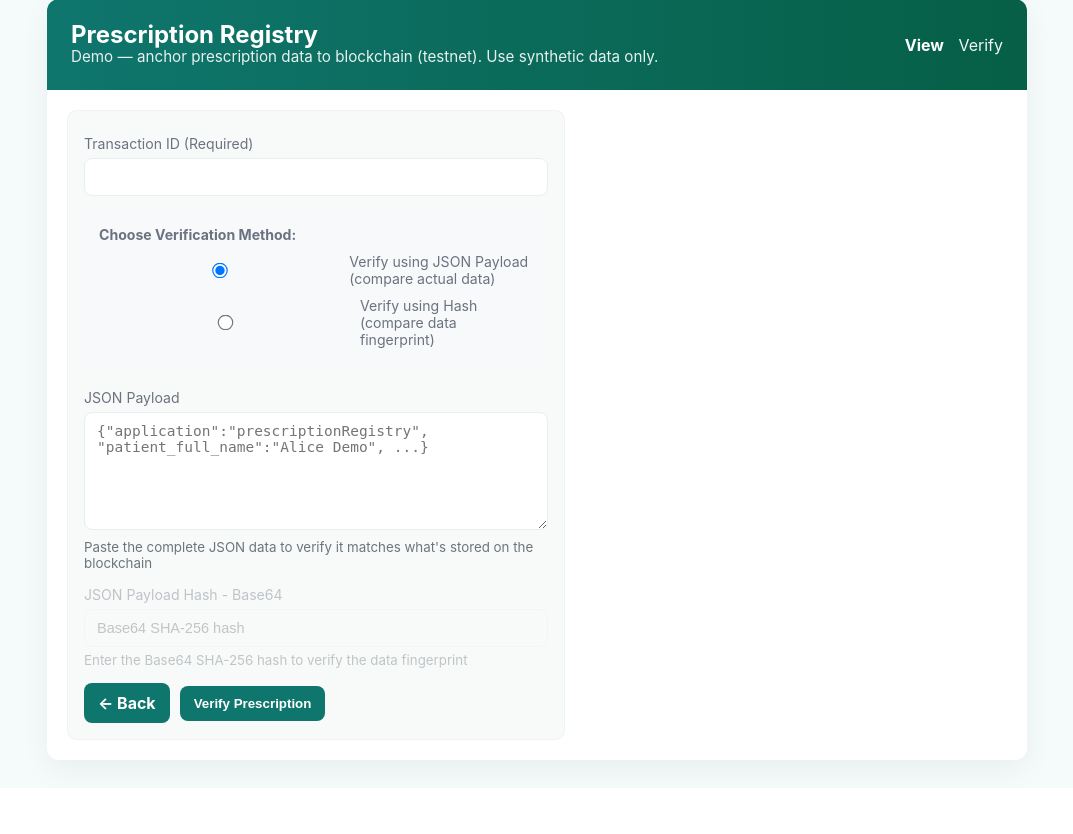
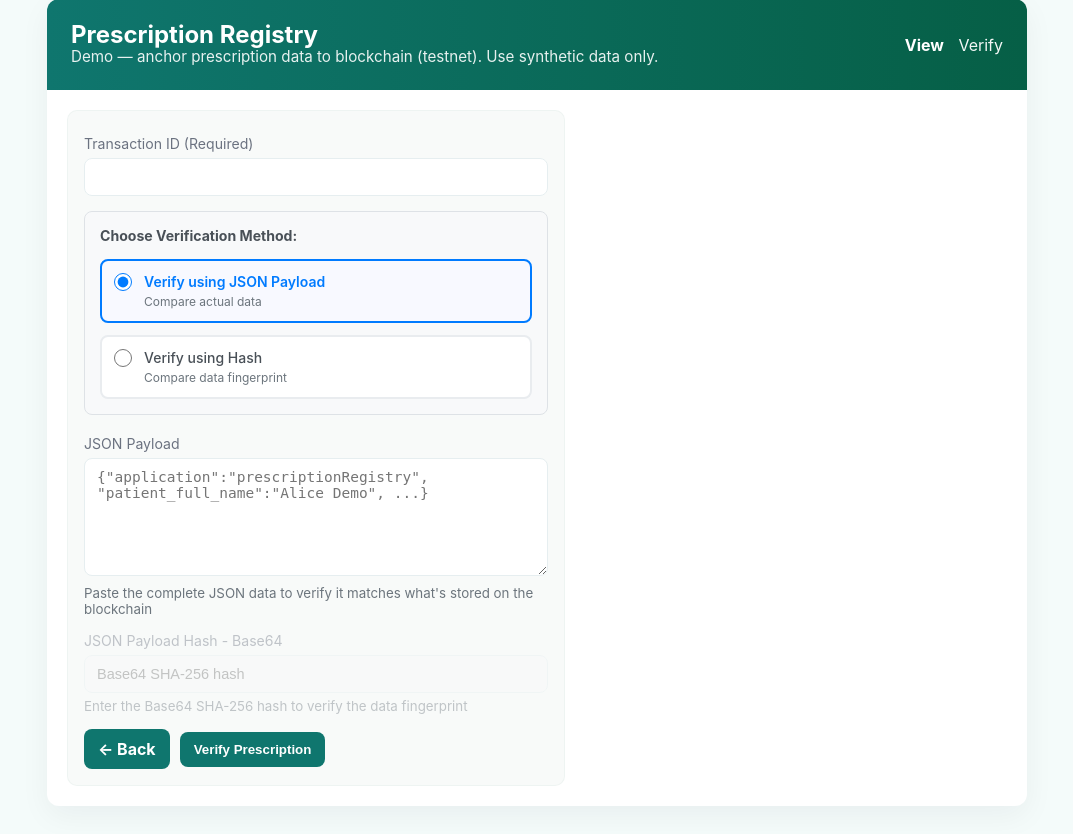
Before and after one commit to edzaniBruce51/algorand-prescription-registry-v1, a Flask app: page /verify_prescription in a window 1280 px wide. Shown: the part 29-863 px from the top of the page, without its empty margins (103-1176 px from the left). Before the commit the page ends 814 px from the top, so only its background shows below. Run offline with Flask 3, Linux system fonts and the light colour scheme.

Commit message:
updated the verification template to use radio buttons for mode selection and success/failure messages color changes

```diff
--- a/app.py
+++ b/app.py
@@ -180,6 +180,7 @@ def prescriptions_json():
 
 # verify transactions on the blockchain
 # Updated verify_prescription route for app.py
+# Updated verify_prescription route for app.py
 @app.route("/verify_prescription", methods=["GET", "POST"])
 def verify_prescription():
     if request.method == "POST":
@@ -264,9 +265,29 @@ def verify_prescription():
                     result = response.json()
 
                     # Determine verification result for banner
-                    if result.get("isValid") or result.get("verified"):
-                        verification_message = "✅ Prescription verification successful! The data matches the blockchain record."
+                    # Check the actual fields returned by the API
+                    is_hash_verified = result.get("data", {}).get("isJsonPayloadHashVerified", False)
+                    is_tx_on_blockchain = result.get("data", {}).get("isTransactionIdOnBlockchain", False)
+
+                    # Also check direct fields in case API structure is different
+                    if not is_hash_verified:
+                        is_hash_verified = result.get("isJsonPayloadHashVerified", False)
+                    if not is_tx_on_blockchain:
+                        is_tx_on_blockchain = result.get("isTransactionIdOnBlockchain", False)
+
+                    if verification_type == "hash" and is_hash_verified and is_tx_on_blockchain:
+                        verification_message = "✅ Hash verification successful! The data fingerprint matches the blockchain record."
                         verification_status = "success"
+                    elif verification_type == "payload" and is_tx_on_blockchain:
+                        # For payload verification, check if payload verification passed
+                        is_payload_verified = result.get("data", {}).get("isJsonPayloadVerified",
+                                            result.get("isJsonPayloadVerified", False))
+                        if is_payload_verified or is_hash_verified:  # Either payload or hash verified
+                            verification_message = "✅ Payload verification successful! The data matches the blockchain record."
+                            verification_status = "success"
+                        else:
+                            verification_message = "❌ Payload verification failed. The data does not match the blockchain record."
+                            verification_status = "error"
                     else:
                         verification_message = "❌ Verification failed. The data does not match the blockchain record."
                         verification_status = "error"
--- a/templates/verify_prescription.html
+++ b/templates/verify_prescription.html
@@ -27,21 +27,25 @@
         </div>
 
         <!-- Verification Method Selection -->
-        <div style="margin-bottom:20px; padding:15px; background:#f8f9fa; border-radius:8px;">
-          <label style="font-weight:bold; margin-bottom:10px; display:block;">Choose Verification Method:</label>
+        <div style="margin-bottom:20px; padding:15px; background:#f8f9fa; border-radius:8px; border: 1px solid #dee2e6;">
+          <label style="font-weight:bold; margin-bottom:15px; display:block; color:#495057;">Choose Verification Method:</label>
 
-          <div style="margin-bottom:10px;">
-            <label style="display:flex; align-items:center; font-weight:normal; cursor:pointer;">
-              <input type="radio" name="verification_type" value="payload" id="payloadRadio" style="margin-right:8px;" {% if verification_type == "payload" %}checked{% endif %}>
-              Verify using JSON Payload (compare actual data)
-            </label>
-          </div>
+          <div class="radio-group">
+            <div class="radio-option">
+              <input type="radio" name="verification_type" value="payload" id="payloadRadio" {% if verification_type == "payload" or not verification_type %}checked{% endif %}>
+              <label for="payloadRadio">
+                <span class="radio-title">Verify using JSON Payload</span>
+                <span class="radio-description">Compare actual data</span>
+              </label>
+            </div>
 
-          <div>
-            <label style="display:flex; align-items:center; font-weight:normal; cursor:pointer;">
-              <input type="radio" name="verification_type" value="hash" id="hashRadio" style="margin-right:8px;" {% if verification_type == "hash" %}checked{% endif %}>
-              Verify using Hash (compare data fingerprint)
-            </label>
+            <div class="radio-option">
+              <input type="radio" name="verification_type" value="hash" id="hashRadio" {% if verification_type == "hash" %}checked{% endif %}>
+              <label for="hashRadio">
+                <span class="radio-title">Verify using Hash</span>
+                <span class="radio-description">Compare data fingerprint</span>
+              </label>
+            </div>
           </div>
         </div>
 
@@ -103,8 +107,67 @@
       pointer-events: none;
     }
 
-    input[type="radio"] {
-      transform: scale(1.2);
+    /* Clean radio button styling */
+    .radio-group {
+      display: flex;
+      flex-direction: column;
+      gap: 12px;
+    }
+
+    .radio-option {
+      display: flex;
+      align-items: flex-start;
+      gap: 12px;
+      padding: 12px;
+      border: 2px solid #e9ecef;
+      border-radius: 8px;
+      background: white;
+      cursor: pointer;
+      transition: all 0.2s ease;
+    }
+
+    .radio-option:hover {
+      border-color: #007bff;
+      background-color: #f8f9ff;
+    }
+
+    .radio-option input[type="radio"] {
+      margin: 0;
+      width: 18px;
+      height: 18px;
+      cursor: pointer;
+      accent-color: #007bff;
+    }
+
+    .radio-option input[type="radio"]:checked + label .radio-title {
+      color: #007bff;
+      font-weight: 600;
+    }
+
+    .radio-option:has(input:checked) {
+      border-color: #007bff;
+      background-color: #f8f9ff;
+    }
+
+    .radio-option label {
+      cursor: pointer;
+      display: flex;
+      flex-direction: column;
+      gap: 4px;
+      flex: 1;
+      margin: 0;
+    }
+
+    .radio-title {
+      font-weight: 500;
+      color: #495057;
+      font-size: 14px;
+      transition: all 0.2s ease;
+    }
+
+    .radio-description {
+      font-size: 12px;
+      color: #6c757d;
     }
 
     textarea, input[type="text"] {
@@ -115,6 +178,18 @@
       background-color: #f8f9fa !important;
       color: #6c757d !important;
       cursor: not-allowed !important;
+    }
+
+    /* Remove any unwanted highlighting */
+    input[type="radio"]:focus {
+      outline: 2px solid #007bff;
+      outline-offset: 2px;
+    }
+
+    /* Remove yellow highlighting if present */
+    input[type="radio"]:focus-visible {
+      outline: 2px solid #007bff;
+      outline-offset: 2px;
     }
   </style>
 
```
